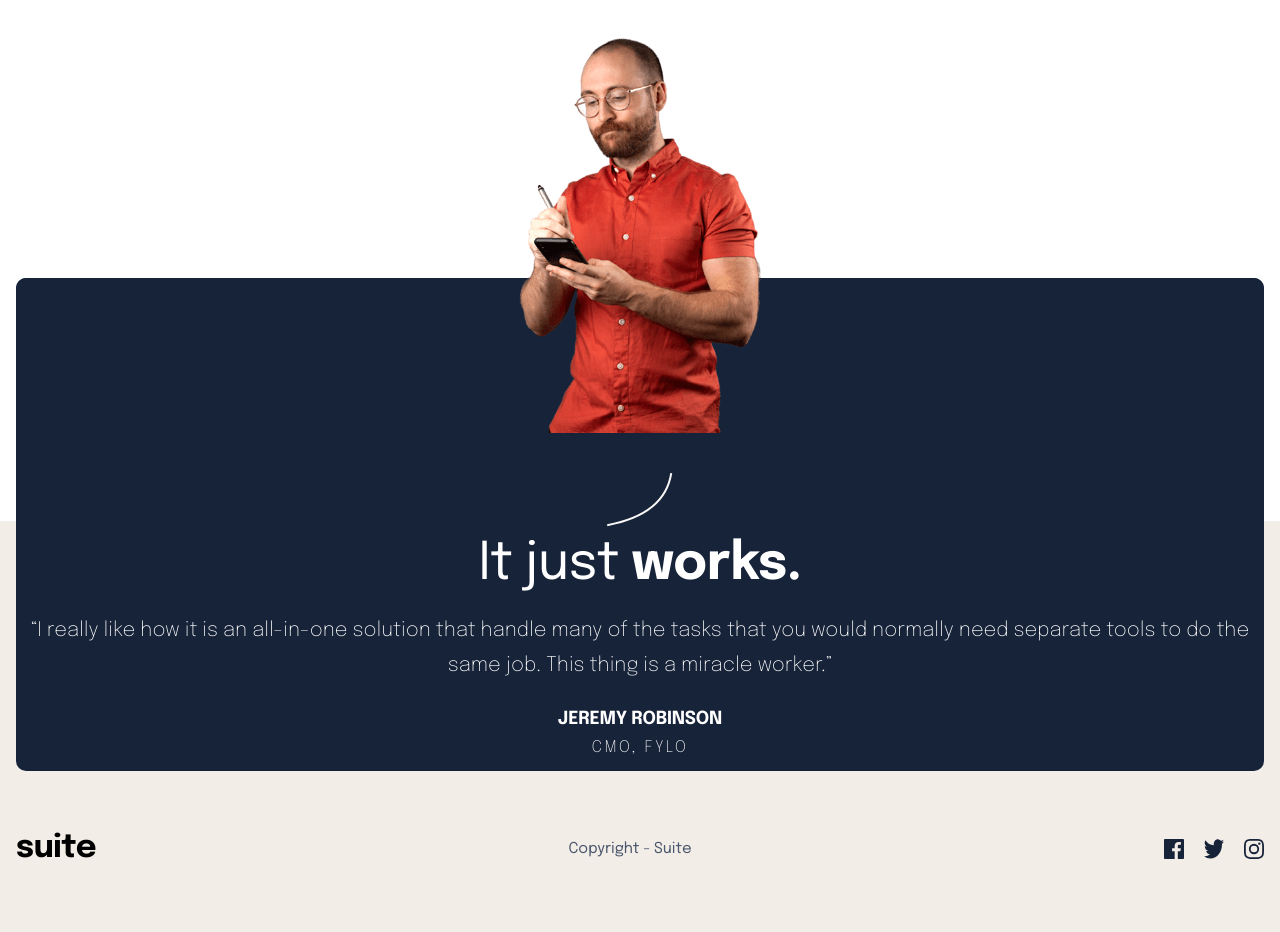
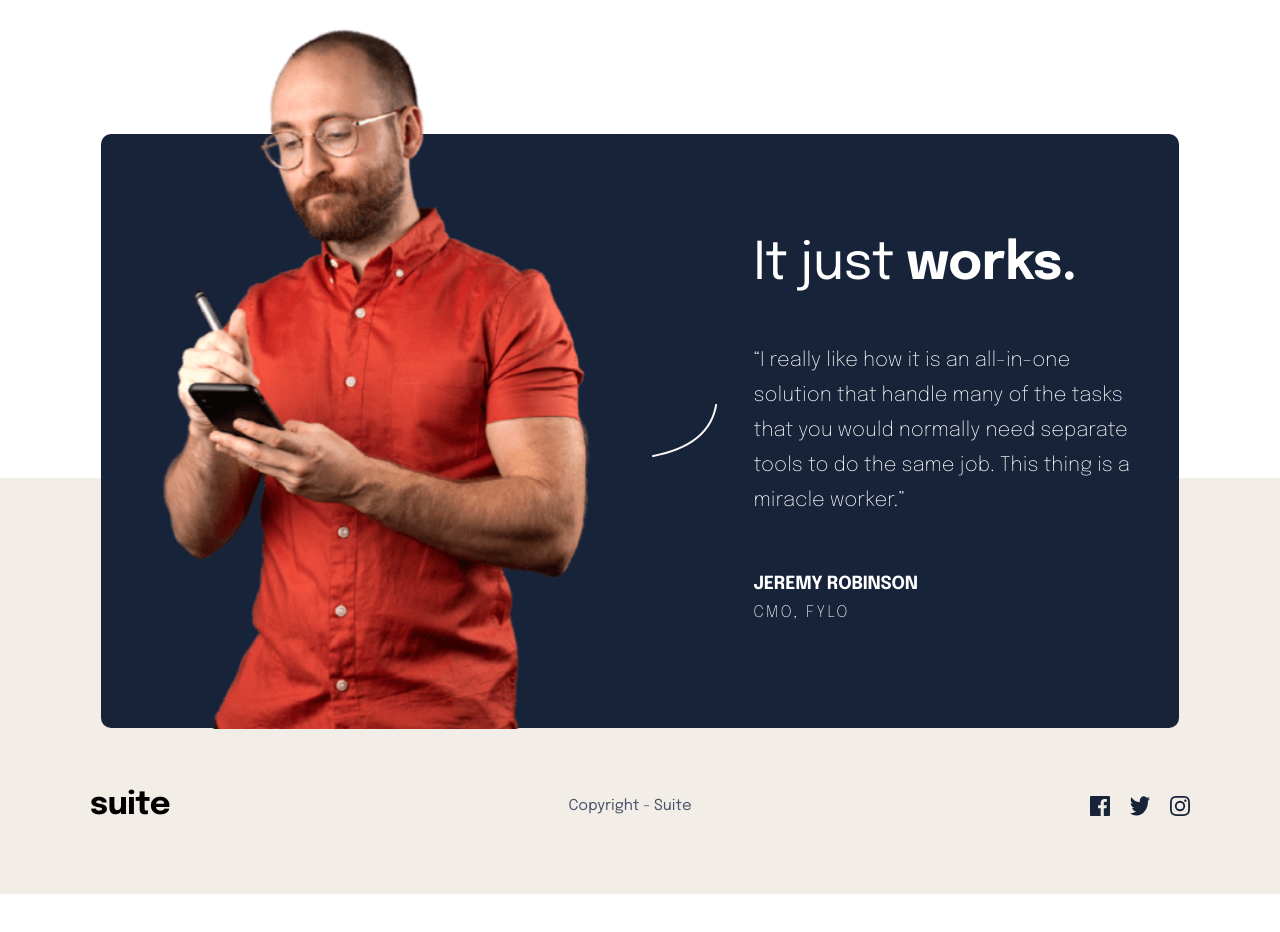
Before and after one commit to AliceMenzie/fm-suite-landing-page, a React (Create React App) app: page / in a window 1280 px wide. Shown: the part 940-1872 px from the top of the page. After the commit the page ends 1834 px from the top, so only its background shows below. Built offline with nearby package versions, Linux system fonts and the light colour scheme.

Commit message:
update desktop view

```diff
--- a/src/App.tsx
+++ b/src/App.tsx
@@ -1,4 +1,5 @@
 import styled, { createGlobalStyle } from "styled-components";
+import { Footer } from "./components/molecule/footer/Footer";
 import { Landing } from "./components/pages/Landing";
 
 export const GlobalStyle = createGlobalStyle`
@@ -30,6 +31,7 @@ function App() {
     <div>
       <GlobalStyle />
       <Landing />
+      <Footer />
     </div>
   );
 }
--- a/src/components/molecule/footer/Footer.styles.tsx
+++ b/src/components/molecule/footer/Footer.styles.tsx
@@ -1,6 +1,10 @@
 import styled from "styled-components";
 
 export const StyledFooter = styled.footer`
+  background-color: #f3ede7;
+`;
+
+export const StyledDiv = styled.div`
   background-color: #f3ede7;
   display: flex;
   flex-direction: column;
@@ -29,6 +33,10 @@ export const StyledFooter = styled.footer`
       font-size: 32px;
     }
   }
+  @media (min-width: 1100px) {
+    max-width: 1100px;
+    margin: -250px auto;
+  }
 `;
 
 export const StyledContainer = styled.div`
--- a/src/components/molecule/footer/Footer.tsx
+++ b/src/components/molecule/footer/Footer.tsx
@@ -1,5 +1,5 @@
 import { Typography } from "../../atom/typography/Typography";
-import { StyledContainer, StyledFooter } from "./Footer.styles";
+import { StyledContainer, StyledDiv, StyledFooter } from "./Footer.styles";
 import fBLogo from "../../../assets/icon-facebook.svg";
 import tWLogo from "../../../assets/icon-twitter.svg";
 import iGLogo from "../../../assets/icon-instagram.svg";
@@ -7,6 +7,7 @@ import iGLogo from "../../../assets/icon-instagram.svg";
 export const Footer = () => {
   return (
     <StyledFooter>
+      <StyledDiv>
         <Typography as="h5" variant="l" bold>
           suite
         </Typography>
@@ -18,6 +19,7 @@ export const Footer = () => {
           <img src={tWLogo} alt="twitter" />
           <img src={iGLogo} alt="instgram" />
         </StyledContainer>
+      </StyledDiv>
     </StyledFooter>
   );
 };
--- a/src/components/molecule/hero/Hero.styles.tsx
+++ b/src/components/molecule/hero/Hero.styles.tsx
@@ -5,12 +5,17 @@ interface StyledProps {
 }
 
 export const StyledHero = styled.header`
+  max-width: 1110px;
   display: flex;
   flex-direction: column;
   row-gap: 40px;
   padding-bottom: 290px;
   @media (min-width: 700px) {
     row-gap: 80px;
+  }
+  @media (min-width: 1100px) {
+    flex-direction: row;
+    padding-bottom: 330px;
   }
 `;
 export const StyledSection = styled.section<StyledProps>`
@@ -40,6 +45,10 @@ export const StyledRow = styled.section<StyledProps>`
     justify-content: space-around;
     align-items: center;
     width: 100%;
+  }
+  @media (min-width: 1100px) {
+    flex-direction: column;
+    row-gap: 63px;
   }
 `;
 
--- a/src/components/molecule/main/Main.styles.tsx
+++ b/src/components/molecule/main/Main.styles.tsx
@@ -1,6 +1,9 @@
 import styled from "styled-components";
 
 export const StyledMain = styled.main`
+  opacity: 0.999;
+  max-width: 1110px;
+  margin: 0 auto;
   background-color: #172339;
   display: flex;
   flex-direction: column;
@@ -9,6 +12,11 @@ export const StyledMain = styled.main`
     margin-left: 16px;
     margin-right: 16px;
   }
+  @media (min-width: 1100px) {
+    flex-direction: row;
+    justify-content: space-evenly;
+    height: 594px;
+  }
 `;
 export const StyledContainer = styled.div`
   border-radius: 10px 10px 0 0;
@@ -16,6 +24,9 @@ export const StyledContainer = styled.div`
   display: flex;
   justify-content: center;
   align-items: start;
+  @media (min-width: 1100px) {
+    flex-basis: 500px;
+  }
 `;
 export const StyledImgContainer = styled.div`
   background-color: #172339;
@@ -23,6 +34,9 @@ export const StyledImgContainer = styled.div`
   justify-content: center;
   align-items: start;
   border-radius: none;
+  @media (min-width: 1100px) {
+    align-items: center;
+  }
 `;
 export const StyledArticle = styled.article`
   border-radius: 0 0 10px 10px;
@@ -37,4 +51,30 @@ export const StyledArticle = styled.article`
     align-self: center;
     text-align: center;
   }
+  @media (min-width: 1100px) {
+    row-gap: 50px;
+    flex-basis: 390px;
+    h2,
+    p,
+    div {
+      align-self: start;
+      text-align: start;
+    }
+  }
 `;
+
+export const StyledImg = styled.img`
+  align-self: center;
+  margin-top: -240px;
+  margin-bottom: 40px;
+  @media (min-width: 1100px) {
+    margin-top: -105px;
+    height: 700px;
+  }
+`;
+export const StyledImgSecond = styled.img`
+  background-color: "#172339";
+  @media (min-width: 1100px) {
+    margin-top: -190px;
+  }
+`;
--- a/src/components/molecule/main/Main.tsx
+++ b/src/components/molecule/main/Main.tsx
@@ -3,8 +3,10 @@ import {
   StyledMain,
   StyledArticle,
   StyledImgContainer,
+  StyledImg,
 } from "./Main.styles";
 import manImg from "../../../assets/image-jeremy-small.png";
+import manImgDesktop from "../../../assets/image-jeremy-large.png";
 import styledLine from "../../../assets/pattern-curved-line-2.svg";
 import { Typography } from "../../atom/typography/Typography";
 
@@ -12,22 +14,13 @@ export const Main = () => {
   return (
     <StyledMain>
       <StyledContainer>
-        <img
-          src={manImg}
-          alt="man in red shirt on phone"
-          style={{
-            alignSelf: "center",
-            marginTop: "-240px",
-            marginBottom: "40px",
-          }}
-        />
+        <picture>
+          <source media="(min-width: 1000px)" srcSet={manImgDesktop} />
+          <StyledImg src={manImg} alt="man in red shirt on phone" />
+        </picture>
       </StyledContainer>
       <StyledImgContainer>
-        <img
-          style={{ backgroundColor: "#172339" }}
-          src={styledLine}
-          alt="curved line"
-        />
+        <img src={styledLine} alt="curved line" />
       </StyledImgContainer>
       <StyledArticle>
         <Typography as="h2" variant="l" appearance="white">
--- a/src/components/molecule/navbar/Navbar.styles.tsx
+++ b/src/components/molecule/navbar/Navbar.styles.tsx
@@ -4,4 +4,6 @@ export const StyledNavbar = styled.nav`
   display: flex;
   justify-content: space-between;
   align-items: center;
+  max-width: 1110px;
+  margin: 0 auto;
 `;
--- a/src/components/pages/Landing.styles.tsx
+++ b/src/components/pages/Landing.styles.tsx
@@ -1,3 +1,7 @@
 import styled from "styled-components";
 
-export const StyledPage = styled.div``;
+export const StyledPage = styled.div`
+  /* margin: 0 auto; */
+  max-width: 1110px;
+  margin: 0 auto;
+`;
--- a/src/components/pages/Landing.tsx
+++ b/src/components/pages/Landing.tsx
@@ -10,7 +10,7 @@ export const Landing = () => {
       <Navbar className="m-b-56 m-x-16 m-t-24" />
       <Hero className="m-16" />
       <Main />
-      <Footer />
+
     </StyledPage>
   );
 };
```
Lines whose indentation alone changed are shown as unchanged.
